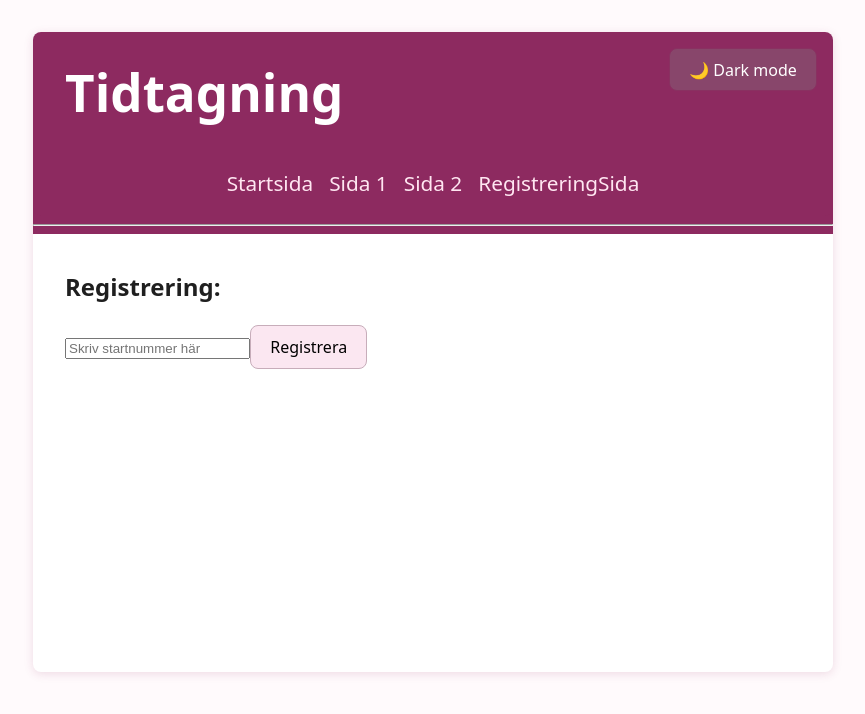
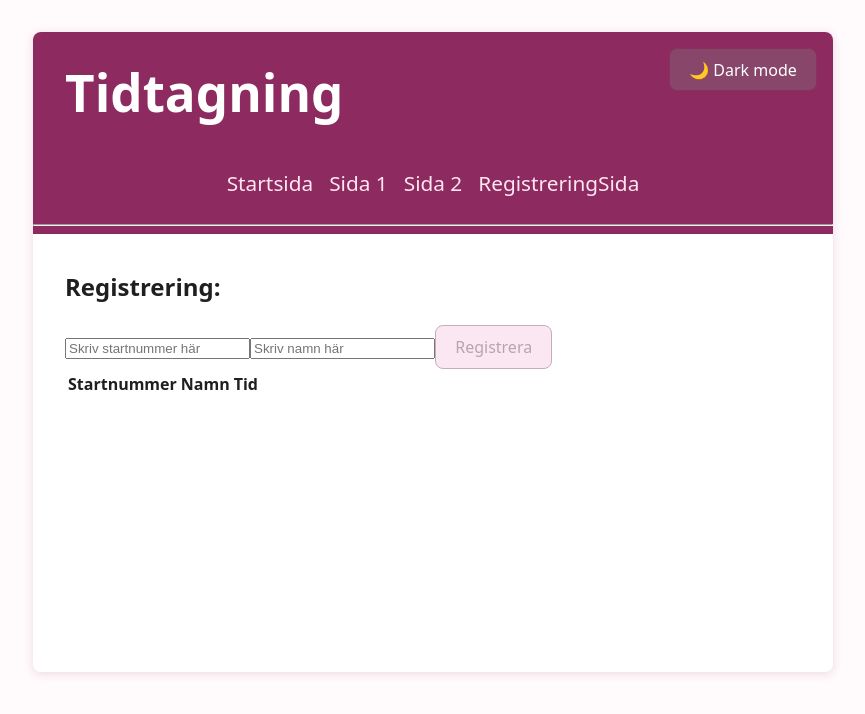
Before and after one commit to KubeQP/Team04-Mirror, a React (Vite) app in the folder frontend/: page /RegistreringSida in a window 1280 px wide. Shown: the top 714 px of the page, without its empty margins (207-1072 px from the left). Built offline with nearby package versions, Linux system fonts and the light colour scheme.

Commit message:
tester och implementation för namn

```diff
--- a/frontend/src/pages/RegistreringSida.tsx
+++ b/frontend/src/pages/RegistreringSida.tsx
@@ -5,6 +5,7 @@ export default function RegisteringSida(){
 
 
   const [reg, setReg] = useState("");
+  const [name, setName] = useState("");
   const [regLista, setRegLista] = useState<string[][]>([]);
   const addReg = () => {
     if (!reg.trim()) return;
@@ -13,23 +14,37 @@ export default function RegisteringSida(){
     const formattedReg = regWithoutInitialZeros.padStart(3, "0");
 
 
-    const time = new Date().toLocaleTimeString('sv-SE');
-    setRegLista((prev) => [...prev, [formattedReg,String(time)]]);
+    const time = new Date().toLocaleTimeString('sv-SE'); //kommer inte behövas sen, byts ut mot tiden från databasen.
+    setRegLista((prev) => [...prev, [formattedReg, name,String(time)]]);
     setReg('');
+    setName('');
   };
 
   return (
     <div>
 			<h2>Registrering:</h2>
 			<input id="startNbrInput" value={reg} onChange= { (e) => setReg(e.target.value)} type="text" placeholder="Skriv startnummer här" />
-      <button onClick={addReg}>Registrera</button>
-      <ul>
-        {regLista.map((row, index) => (
-          <li key={index}>
-            Startnummer: {row[0]} Tid: {row[1]}
-          </li>
-        ))}
-      </ul>
+      <input id="startNameInput" value={name} onChange= { (e) => setName(e.target.value)} type="text" placeholder="Skriv namn här" />
+      <button onClick={addReg} disabled={!reg || !name}>Registrera</button>
+      <table>
+        <thead>
+          <tr>
+            <th>Startnummer</th>
+            <th>Namn</th>
+            <th>Tid</th>
+          </tr>
+        </thead>
+        <tbody>
+          {regLista.map((row, index) => (
+            <tr key={index}>
+              <td>{row[0]}</td>
+              <td>{row[1]}</td>
+              <td>{row[2]}</td>
+            </tr>
+          ))}
+        </tbody>
+      </table>
+
 		</div>
   );
 
```
Also changed, not shown: 1 other file (tests, documents, lock files or other folders).
